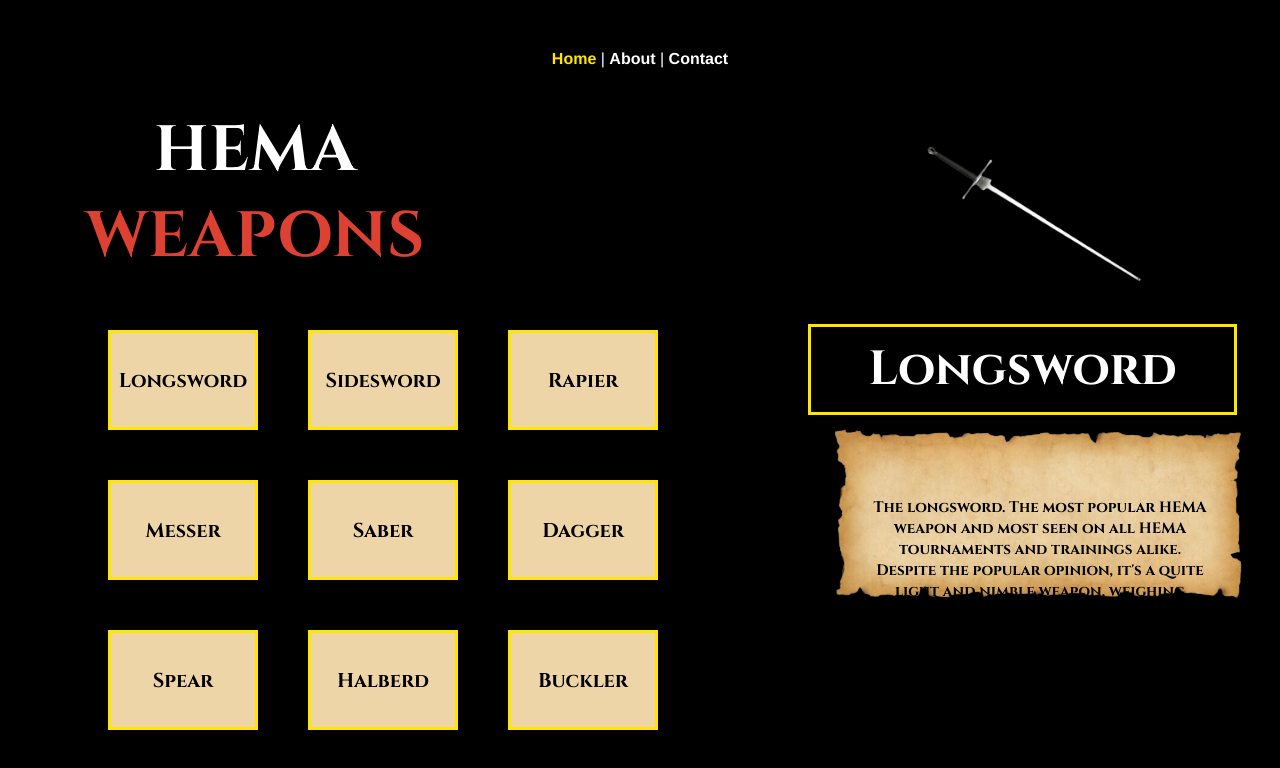
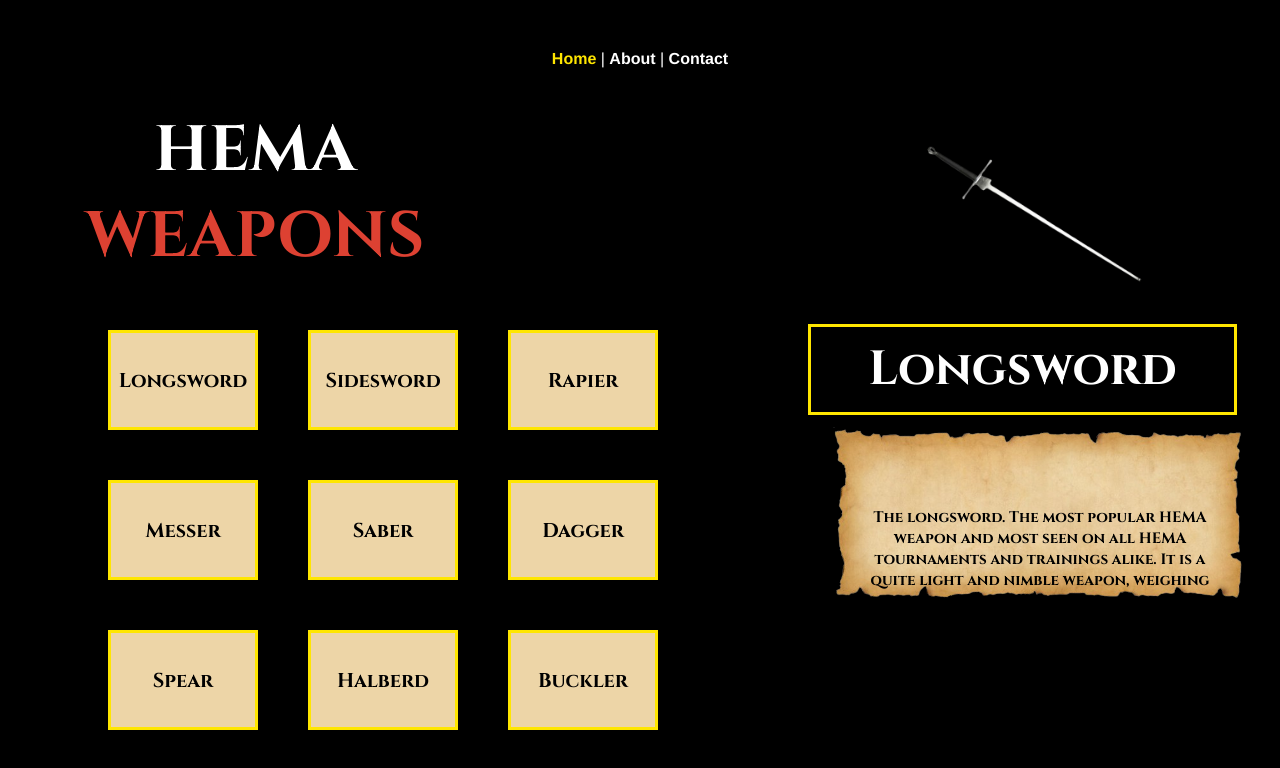
Before and after one commit to cerovina/HEMA-Weapon-Showcase, a Vue app: page / in a window 1280 px wide. Shown: the top 768 px of the page. Built offline with nearby package versions, Linux system fonts and the light colour scheme.

Commit message:
Minor style changes

```diff
--- a/src/views/Home.vue
+++ b/src/views/Home.vue
@@ -162,7 +162,7 @@ h2 {
   .button-grid {
     display: grid;
     grid-template-columns: repeat(3, 110px);
-    margin-left: 50px;
+    margin-left: 45px;
   }
 
   h1 {
--- a/src/views/weapons.json
+++ b/src/views/weapons.json
@@ -4,7 +4,7 @@
         "id": 1,
         "picture": "weapon-images/longsword.png",
         "name": "Longsword",
-        "description": "The longsword. The most popular HEMA weapon and most seen on all HEMA tournaments and trainings alike. Despite the popular opinion, it's a quite light and nimble weapon, weighing around 1.6-1.7kg. It provides both great offence and defence."
+        "description": "The longsword. The most popular HEMA weapon and most seen on all HEMA tournaments and trainings alike. It is a quite light and nimble weapon, weighing around 1.6-1.7kg. It provides both great offence and defence."
       },
       {
         "id": 2,
```
